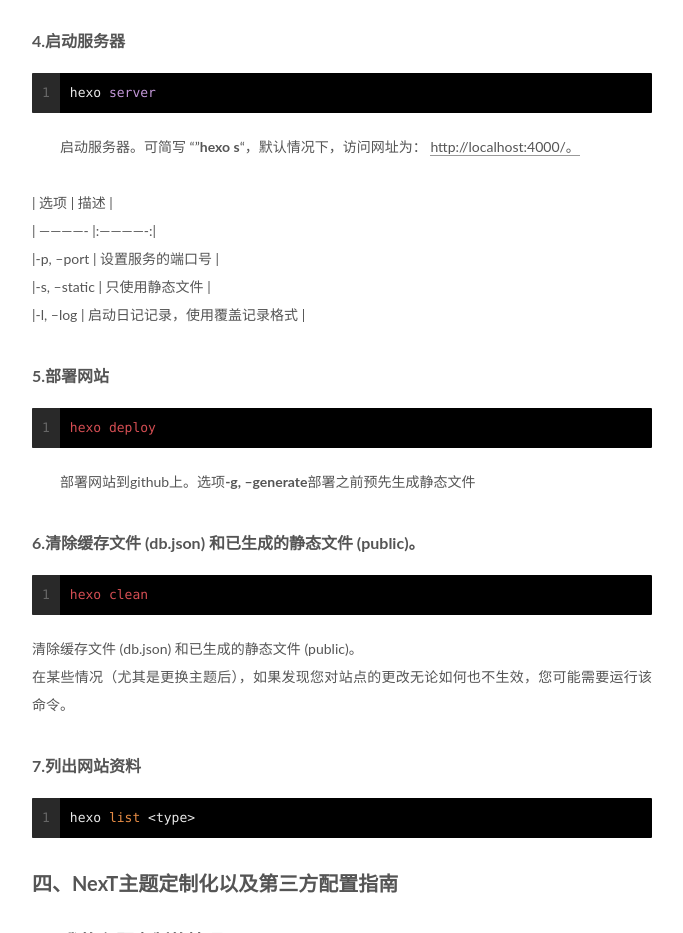
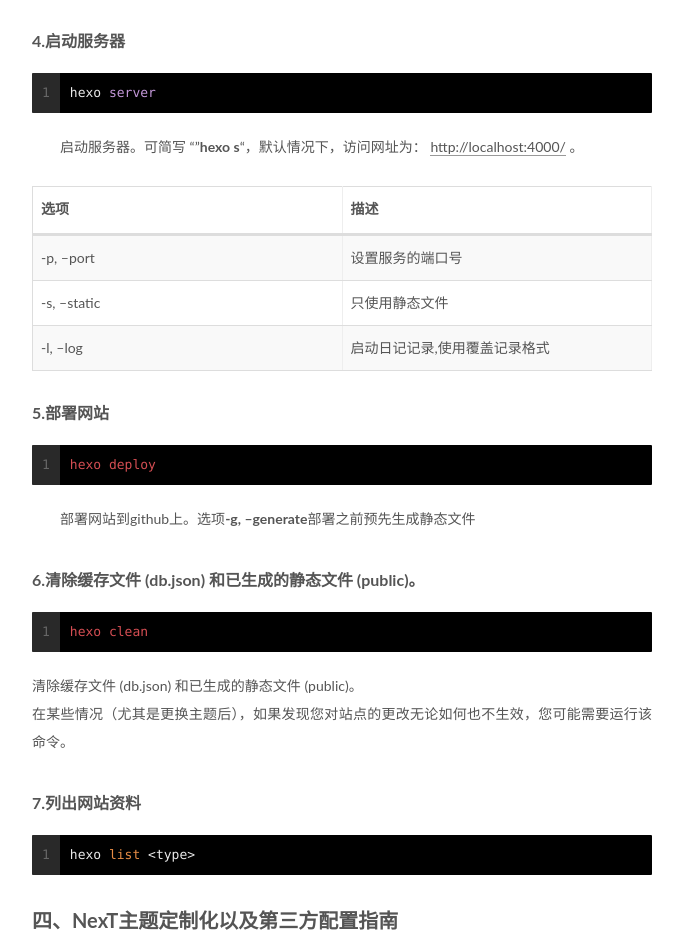
Before and after one commit to jamfliu/jamfliu.github.io, a plain HTML site: page 2017/05/15/how-to-use-the-theme-next-for-hexo/index.html in a window 1280 px wide. Shown: the part 4560-5493 px from the top of the page, without its empty margins (428-1111 px from the left). Drawn offline with Linux system fonts and the light colour scheme; some packages are replaced by stand-ins of ours; a script that the page names is missing.

Commit message:
Site updated: 2017-05-17 15:05:40

```diff
--- a/2017/05/15/how-to-use-the-theme-next-for-hexo/index.html
+++ b/2017/05/15/how-to-use-the-theme-next-for-hexo/index.html
@@ -72,7 +72,7 @@
 <meta property="og:site_name" content="留阵～风～">
 <meta property="og:description" content="之前使用的hexo的jacman,但是发现还是没hexo的nexT的简约，而且nexT本身就自配置了各种第三方插件，你需要开启和设置对应一些你的参数即可。所以果断选他。这篇博客主要是简单带过并且补充一些我走过坑和一些注意事项。欢迎搭建评论和谈论交流。">
 <meta property="og:image" content="http://jamfliu.github.io/images/pages/hexo_desciption.png">
-<meta property="og:updated_time" content="2017-05-17T06:54:27.000Z">
+<meta property="og:updated_time" content="2017-05-17T07:02:55.000Z">
 <meta name="twitter:card" content="summary">
 <meta name="twitter:title" content="【原创】如何使用hexo的NexT主题">
 <meta name="twitter:description" content="之前使用的hexo的jacman,但是发现还是没hexo的nexT的简约，而且nexT本身就自配置了各种第三方插件，你需要开启和设置对应一些你的参数即可。所以果断选他。这篇博客主要是简单带过并且补充一些我走过坑和一些注意事项。欢迎搭建评论和谈论交流。">
@@ -459,7 +459,29 @@
 <figure class="highlight verilog"><table><tr><td class="gutter"><pre><div class="line">1</div></pre></td><td class="code"><pre><div class="line">hexo <span class="keyword">generate</span></div></pre></td></tr></table></figure>
 <p>可简写 “<strong>hexo g</strong>“， 通过””<strong>hexo deploy -g</strong>“也是生成静态文件。<br>   “<strong>hexo generate -d</strong>“ 生成后立即部署。</p>
 <h4 id="4-启动服务器"><a href="#4-启动服务器" class="headerlink" title="4.启动服务器"></a>4.启动服务器</h4><figure class="highlight axapta"><table><tr><td class="gutter"><pre><div class="line">1</div></pre></td><td class="code"><pre><div class="line">hexo <span class="keyword">server</span></div></pre></td></tr></table></figure>
-<p>　　启动服务器。可简写 “”<strong>hexo s</strong>“，默认情况下，访问网址为： <a href="http://localhost:4000/。" target="_blank" rel="external">http://localhost:4000/。</a><br>　　<br>| 选项            | 描述           |<br>| ————- |:————-:|<br>|-p, –port     | 设置服务的端口号 |<br>|-s, –static   | 只使用静态文件                  |<br>|-l, –log      |  启动日记记录，使用覆盖记录格式     |</p>
+<p>　　启动服务器。可简写 “”<strong>hexo s</strong>“，默认情况下，访问网址为： <a href="http://localhost:4000/" target="_blank" rel="external">http://localhost:4000/</a> 。</p>
+<table>
+<thead>
+<tr>
+<th>选项</th>
+<th>描述</th>
+</tr>
+</thead>
+<tbody>
+<tr>
+<td>-p, –port</td>
+<td>设置服务的端口号</td>
+</tr>
+<tr>
+<td>-s, –static</td>
+<td>只使用静态文件</td>
+</tr>
+<tr>
+<td>-l, –log</td>
+<td>启动日记记录,使用覆盖记录格式</td>
+</tr>
+</tbody>
+</table>
 <h4 id="5-部署网站"><a href="#5-部署网站" class="headerlink" title="5.部署网站"></a>5.部署网站</h4><figure class="highlight ebnf"><table><tr><td class="gutter"><pre><div class="line">1</div></pre></td><td class="code"><pre><div class="line"><span class="attribute">hexo deploy</span></div></pre></td></tr></table></figure>
 <p>　　部署网站到github上。选项<strong>-g, –generate</strong>部署之前预先生成静态文件</p>
 <h4 id="6-清除缓存文件-db-json-和已生成的静态文件-public-。"><a href="#6-清除缓存文件-db-json-和已生成的静态文件-public-。" class="headerlink" title="6.清除缓存文件 (db.json) 和已生成的静态文件 (public)。"></a>6.清除缓存文件 (db.json) 和已生成的静态文件 (public)。</h4><figure class="highlight ebnf"><table><tr><td class="gutter"><pre><div class="line">1</div></pre></td><td class="code"><pre><div class="line"><span class="attribute">hexo clean</span></div></pre></td></tr></table></figure>
--- a/css/main.css
+++ b/css/main.css
@@ -1696,7 +1696,7 @@ pre .javascript .function {
   width: 4px;
   height: 4px;
   border-radius: 50%;
-  background: #da3277;
+  background: #d7dbff;
 }
 .links-of-blogroll {
   font-size: 13px;
```
Also changed, not shown: 2015/07/28/markdown_usage_intraduce/index.html (+1 -1 lines), index.html (+1 -1 lines), search.xml (+2 -2 lines).
